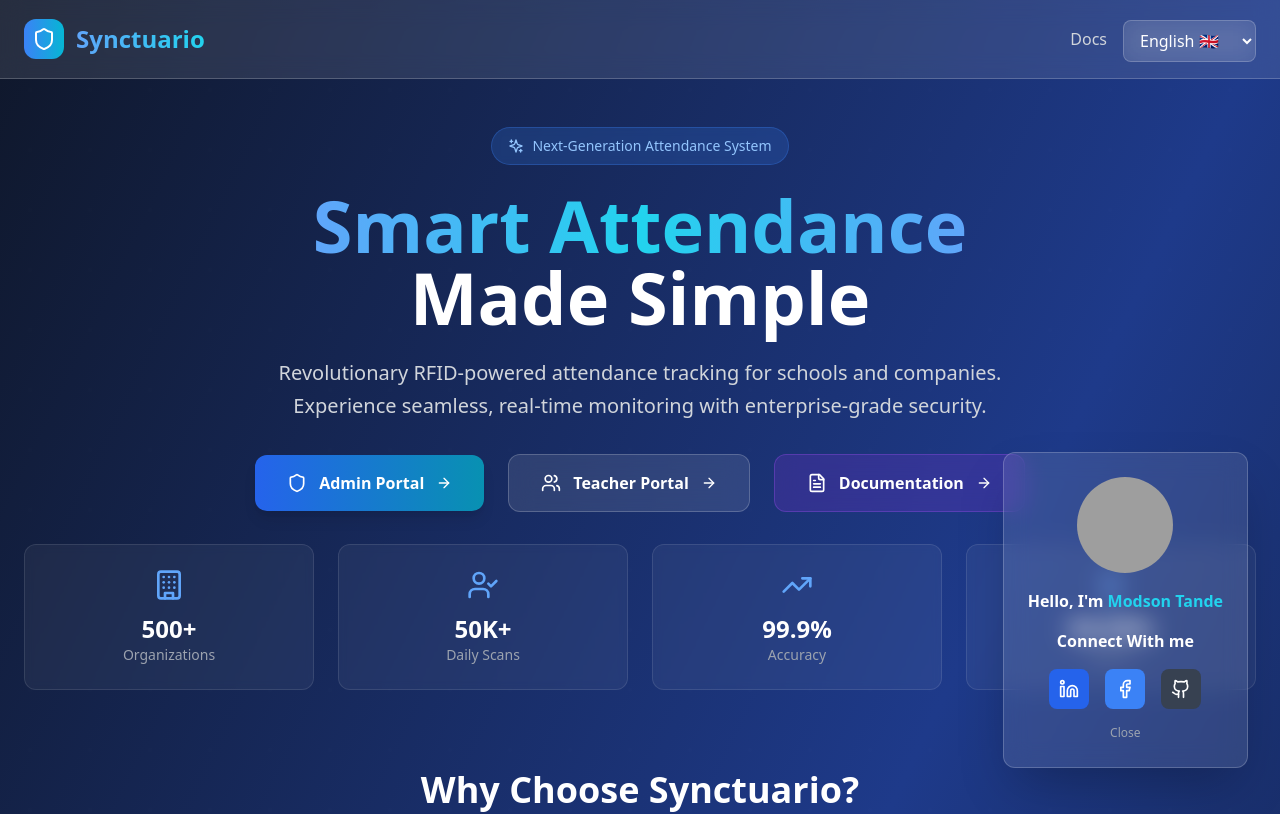
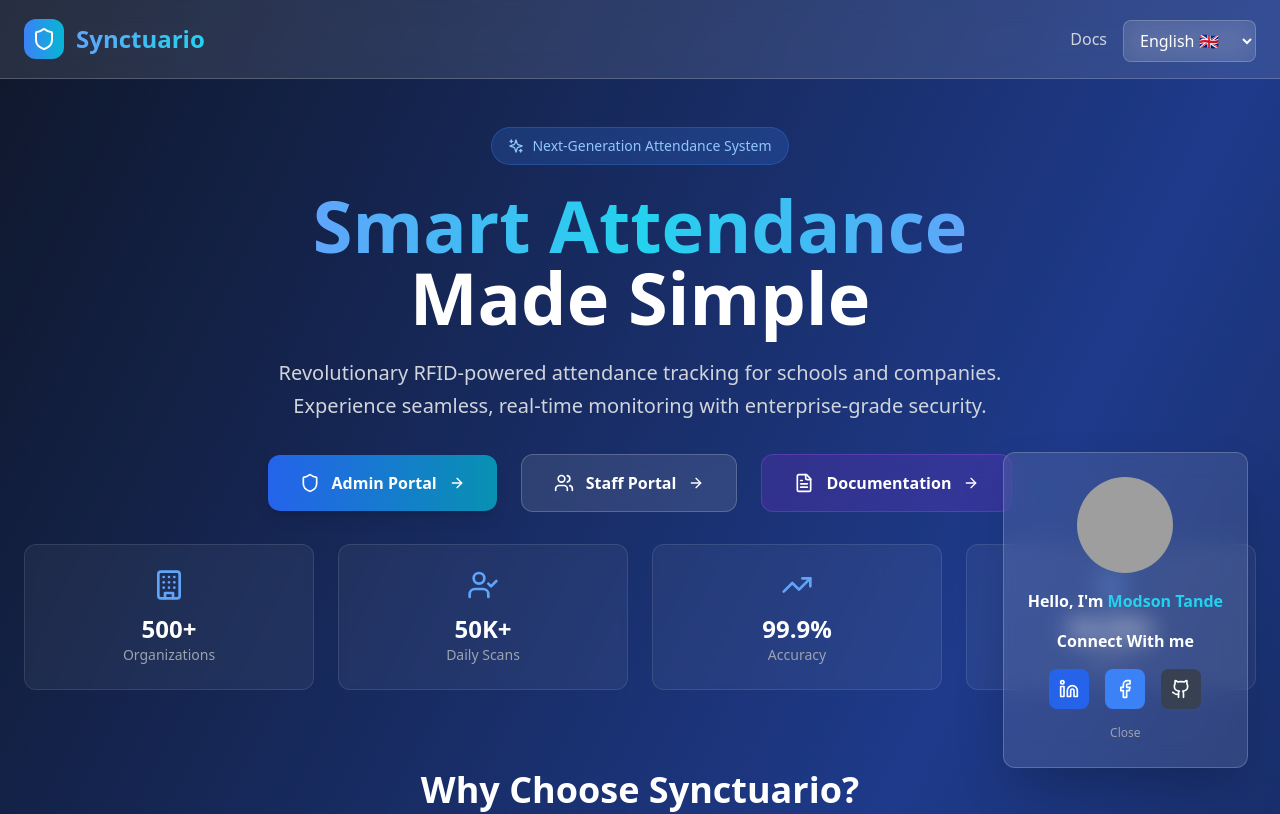
Before and after one commit to Modsontech45/RFID_attendance_frontend, a React (Vite) app: page / in a window 1280 px wide. Shown: the top 814 px of the page. Built offline with nearby package versions, Linux system fonts and the light colour scheme; grey boxes are pictures that could not be loaded; some icons are missing.

Commit message:
Update Portal Buttons to be Generic

```diff
--- a/src/components/HomePage.tsx
+++ b/src/components/HomePage.tsx
@@ -291,8 +291,8 @@
               <Users className="h-5 w-5" />
               <span>
                 <FormattedMessage
-                  id="home.buttons.teacher_portal"
-                  defaultMessage="Teacher Portal"
+                  id="home.buttons.staff_portal"
+                  defaultMessage="Staff Portal"
                 />
               </span>
               <ArrowRight className="h-4 w-4 transition-transform group-hover:translate-x-1" />
--- a/src/locales/en.json
+++ b/src/locales/en.json
@@ -108,7 +108,7 @@
     },
     "buttons": {
       "admin_portal": "Admin Portal",
-      "teacher_portal": "Teacher Portal",
+      "staff_portal": "Staff Portal",
       "documentation": "Documentation"
     },
     "stats": {
--- a/src/locales/fr.json
+++ b/src/locales/fr.json
@@ -109,7 +109,7 @@
     },
     "buttons": {
       "admin_portal": "Portail Admin",
-      "teacher_portal": "Portail Enseignant",
+      "staff_portal": "Portail Personnel",
       "documentation": "Documentation"
     },
     "stats": {
```
